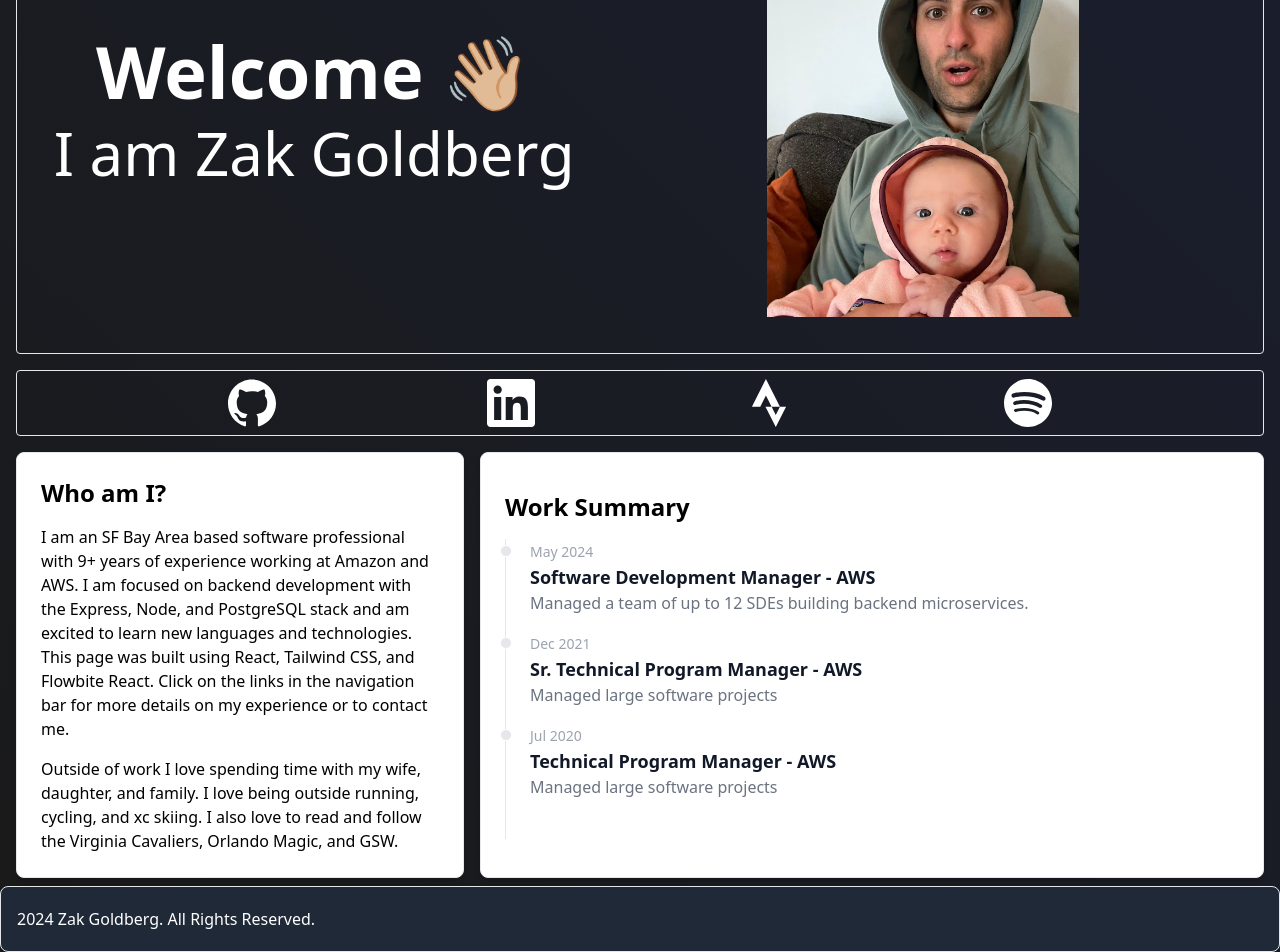
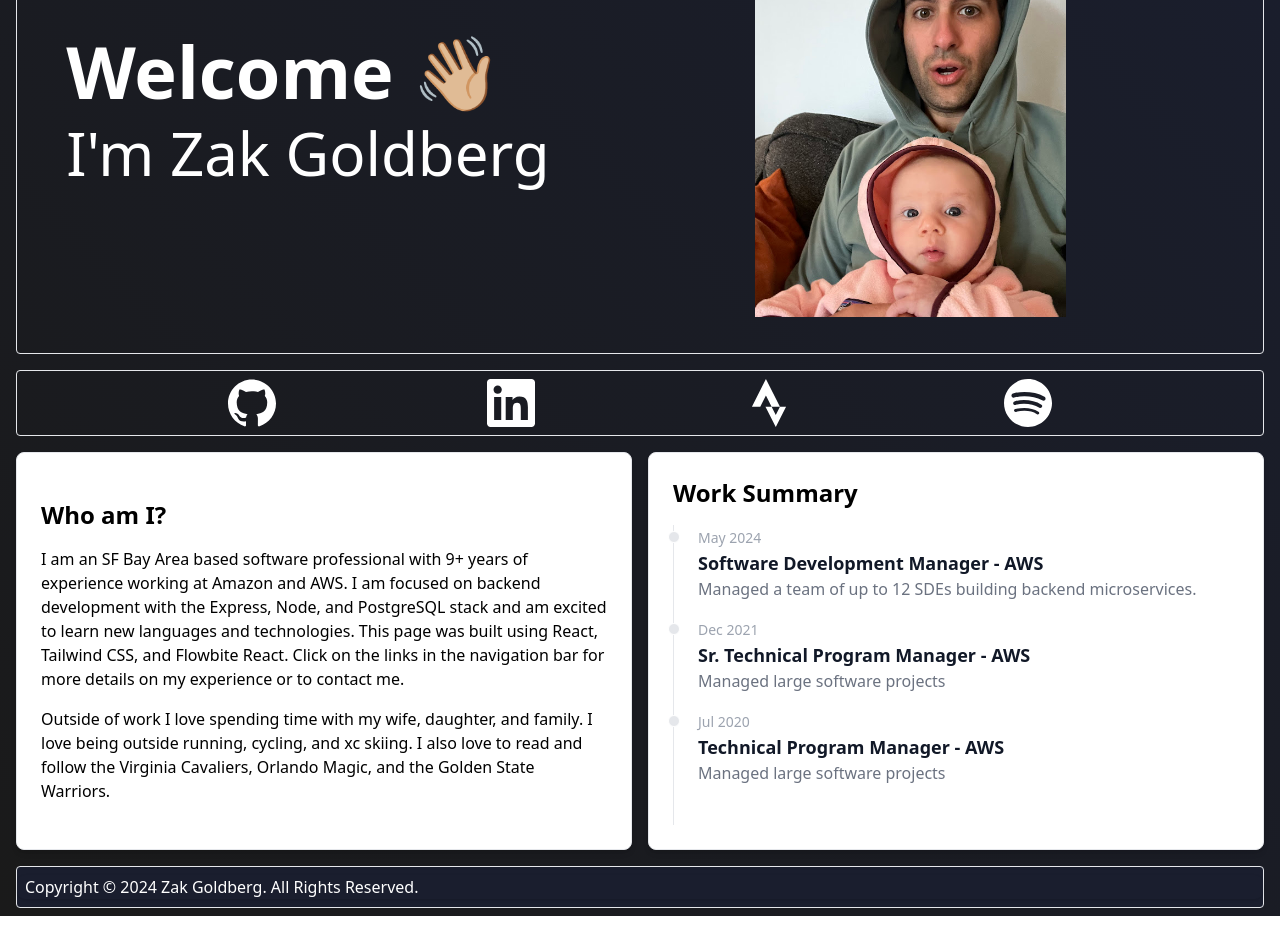
Before and after one commit to zak-goldberg/zak-goldberg-dev, a React (Vite) app: page / in a window 1280 px wide. Shown: the part 215-1167 px from the top of the page. After the commit the page ends 1131 px from the top, so only its background shows below. Built offline with nearby package versions, Linux system fonts and the light colour scheme.

Commit message:
Updated homepage styling.

```diff
--- a/src/App.jsx
+++ b/src/App.jsx
@@ -4,9 +4,9 @@ import { Laptop } from "lucide-react";
 function App() {
   return (
     <div>
-      <div className="fixed top-0 left-0 right-0 z-50">
+      <div className="fixed top-0 left-0 right-0 z-50 py-2">
         <div className="container mx-auto px-4">
-        <Navbar fluid rounded border className="bg-gray-800">
+        <Navbar fluid rounded border className="bg-[#1a1e2e]">
           <Navbar.Brand href="/">
             <Laptop className="text-white mr-3 h-6 sm:h-9" alt="logo icon"/>
             <span className="self-center whitespace-nowrap text-xl font-semibold text-white">Zak Goldberg</span>
@@ -21,10 +21,10 @@ function App() {
         </div>
       </div>
       <section id="welcome-panel" className="container mx-auto pt-20 pb-2 px-4">
-        <div className = "flex flex-col justify-evenly items-center md:flex md:flex-row md:justify-evenly border rounded ">
-            <div className="flex flex-row justify-evenly md:flex md:flex-col md:justify-evenly">
-              <h4 className="text-2xl lg:text-7xl md:text-5xl md:mx-auto px-2 py-2 font-bold text-white">Welcome 👋🏼</h4>
-              <h4 className="text-xl lg:text-6xl md:text-4xl md:mx-auto px-2 py-2 text-white">I am Zak Goldberg</h4>
+        <div className = "flex flex-col items-center md:flex md:flex-row md:justify-evenly border rounded ">
+            <div className="flex flex-row md:flex md:flex-col md:justify-evenly">
+              <h4 className="text-2xl lg:text-7xl md:text-5xl px-2 py-2 font-bold text-white">Welcome 👋🏼</h4>
+              <h4 className="text-xl lg:text-6xl md:text-4xl md:mx-auto px-2 py-2 text-white">I'm Zak Goldberg</h4>
             </div>
             <div className="w-1/2 sm:py-4">
               <img className="w-3/4 h-auto py-2 mx-auto md:w-1/2 md:h-auto md:py-5 md:mx-auto" src="/zak_addie.jpg" />
@@ -56,13 +56,13 @@ function App() {
         </div>
       </section>
       <section id="about-me-cards" className="container mx-auto py-2 px-4">
-        <div className = "flex flex-col space-y-4 md:flex-row md:space-x-4 md:space-y-0">
-          <Card className="flex-1 w-full flex flex-col justify-start md:w-1/2 max-w-md">
+        <div className = "flex flex-col gap-4 md:flex md:flex-row">
+          <Card className="flex-1">
             <h3 className="text-2xl font-bold">Who am I?</h3>
             <p>I am an SF Bay Area based software professional with 9+ years of experience working at Amazon and AWS. I am focused on backend development with the Express, Node, and PostgreSQL stack and am excited to learn new languages and technologies. This page was built using React, Tailwind CSS, and Flowbite React. Click on the links in the navigation bar for more details on my experience or to contact me.</p>
-            <p>Outside of work I love spending time with my wife, daughter, and family. I love being outside running, cycling, and xc skiing. I also love to read and follow the Virginia Cavaliers, Orlando Magic, and GSW.</p>
+            <p>Outside of work I love spending time with my wife, daughter, and family. I love being outside running, cycling, and xc skiing. I also love to read and follow the Virginia Cavaliers, Orlando Magic, and the Golden State Warriors.</p>
           </Card>
-          <Card className="flex-1 w-full">
+          <Card className="flex-1">
             <h3 className="text-2xl font-bold">Work Summary</h3>
             <Timeline>
               <Timeline.Item>
@@ -89,9 +89,13 @@ function App() {
           </Card>
         </div>
       </section>
-      <Footer container className="bg-gray-800 container mx-auto px-4 py-5 border">
-        <span className="text-white">2024 Zak Goldberg. All Rights Reserved.</span>
-      </Footer>
+      <section id="footer-container" className="container mx-auto px-4 py-2">
+        <div className="bg-[#1a1e2e] py-2 border rounded justify-evenly">
+          <Footer className="bg-[#1a1e2e] px-2">
+            <span className="text-white">Copyright © 2024 Zak Goldberg. All Rights Reserved.</span>
+          </Footer>
+        </div>
+      </section>
     </div>
   )
 }
```
Also changed, not shown: 1 other file (tests, documents, lock files or other folders).
